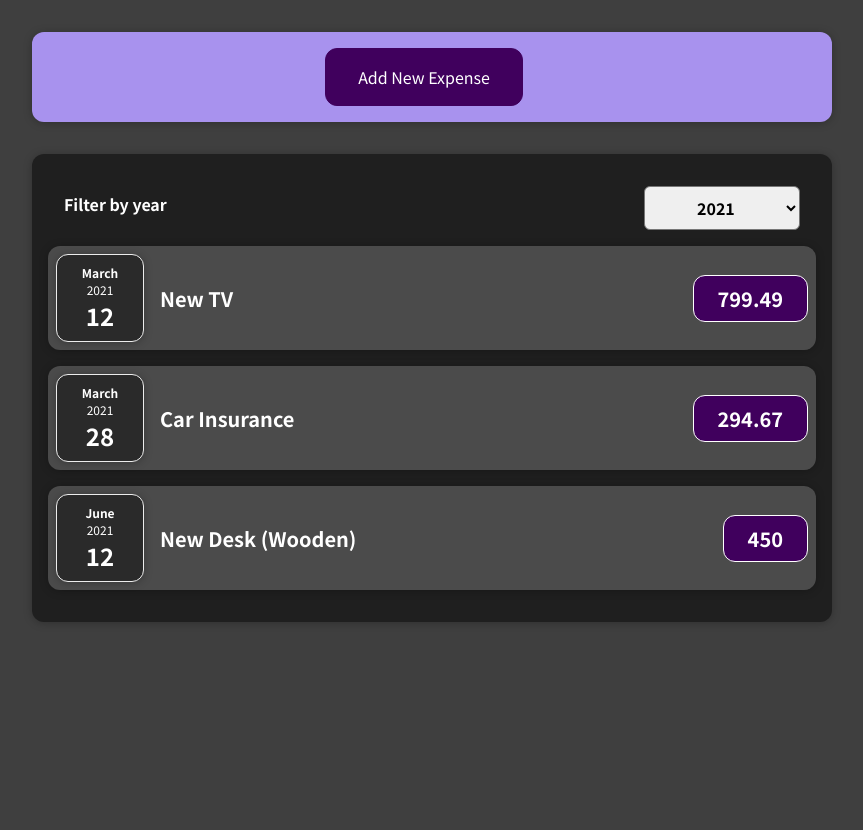
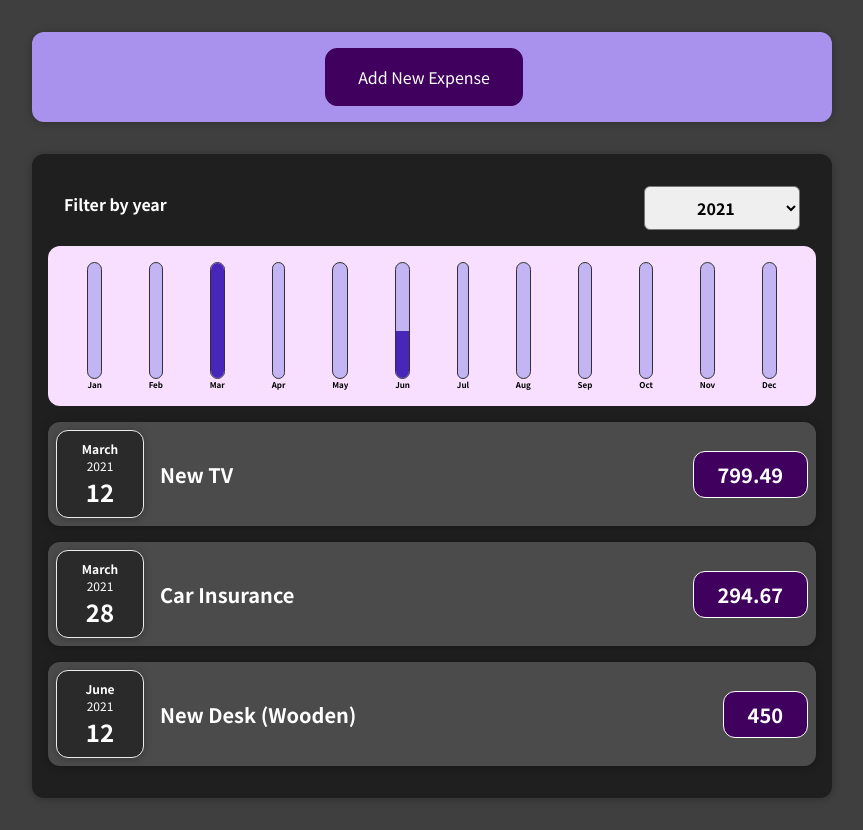
Before and after one commit to ansango/expense-tracker, a React (Create React App) app: page / in a window 1280 px wide. Shown: the whole page, without its empty margins (208-1071 px from the left). Before the commit the page ends 800 px from the top, so only its background shows below. Built offline with nearby package versions, Linux system fonts and the light colour scheme.

Commit message:
dinamic chart

```diff
--- /dev/null
+++ b/src/components/Chart/Chart.css
@@ -0,0 +1,9 @@
+.chart {
+  padding: 1rem;
+  border-radius: 12px;
+  background-color: #f8dfff;
+  text-align: center;
+  display: flex;
+  justify-content: space-around;
+  height: 10rem;
+}
--- /dev/null
+++ b/src/components/Chart/Chart.js
@@ -0,0 +1,21 @@
+import "./Chart.css";
+import ChartBar from "./ChartBar";
+
+const Chart = ({ dataPoints }) => {
+  const dataPointValues = dataPoints.map((dataPoint) => dataPoint.value);
+  const totalMax = Math.max(...dataPointValues);
+  return (
+    <div className="chart">
+      {dataPoints.map((dataPoint) => (
+        <ChartBar
+          key={dataPoint.label}
+          value={dataPoint.value}
+          maxValue={totalMax}
+          label={dataPoint.label}
+        />
+      ))}
+    </div>
+  );
+};
+
+export default Chart;
--- /dev/null
+++ b/src/components/Chart/ChartBar.css
@@ -0,0 +1,30 @@
+.chart-bar {
+  height: 100%;
+  display: flex;
+  flex-direction: column;
+  align-items: center;
+}
+
+.chart-bar__inner {
+  height: 100%;
+  width: 100%;
+  border: 1px solid #313131;
+  border-radius: 12px;
+  background-color: #c3b4f3;
+  overflow: hidden;
+  display: flex;
+  flex-direction: column;
+  justify-content: flex-end;
+}
+
+.chart-bar__fill {
+  background-color: #4826b9;
+  width: 100%;
+  transition: all 0.3s ease-out;
+}
+
+.chart-bar__label {
+  font-weight: bold;
+  font-size: 0.5rem;
+  text-align: center;
+}
--- /dev/null
+++ b/src/components/Chart/ChartBar.js
@@ -0,0 +1,20 @@
+import "./ChartBar.css";
+
+const ChartBar = ({ value, maxValue, label }) => {
+  const roundedValue = Math.round((value / maxValue) * 100) + "%";
+  const barFillHeight = maxValue > 0 ? roundedValue : "0%";
+
+  return (
+    <div className="chart-bar">
+      <div className="chart-bar__inner">
+        <div
+          className="chart-bar__fill"
+          style={{ height: barFillHeight }}
+        ></div>
+      </div>
+      <div className="chart-bar__label">{label}</div>
+    </div>
+  );
+};
+
+export default ChartBar;
--- a/src/components/Expenses/Expenses.js
+++ b/src/components/Expenses/Expenses.js
@@ -1,6 +1,7 @@
 import { useState } from "react";
 import Card from "../UI/Card";
 import "./Expenses.css";
+import ExpensesChart from "./ExpensesChart";
 import ExpensesFilter from "./ExpensesFilter";
 import ExpensesList from "./ExpensesList";
 
@@ -22,6 +23,7 @@
         selected={filteredYear}
         onChangeFilter={filteredChangeHandler}
       />
+      <ExpensesChart expenses={filteredExpenses} />
       <ExpensesList items={filteredExpenses} />
     </Card>
   );
--- /dev/null
+++ b/src/components/Expenses/ExpensesChart.js
@@ -0,0 +1,26 @@
+import Chart from "../Chart/Chart";
+
+const ExpensesChart = ({ expenses }) => {
+  const chartDataPoints = [
+    { label: "Jan", value: 0 },
+    { label: "Feb", value: 0 },
+    { label: "Mar", value: 0 },
+    { label: "Apr", value: 0 },
+    { label: "May", value: 0 },
+    { label: "Jun", value: 0 },
+    { label: "Jul", value: 0 },
+    { label: "Aug", value: 0 },
+    { label: "Sep", value: 0 },
+    { label: "Oct", value: 0 },
+    { label: "Nov", value: 0 },
+    { label: "Dec", value: 0 },
+  ];
+
+  expenses.forEach((expense) => {
+    const expenseMonth = expense.date.getMonth();
+    chartDataPoints[expenseMonth].value += expense.amount;
+  });
+
+  return <Chart dataPoints={chartDataPoints} />;
+};
+export default ExpensesChart;
```
